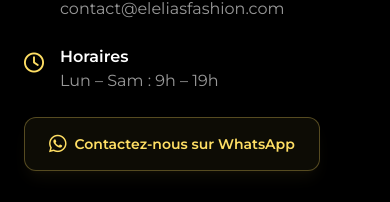
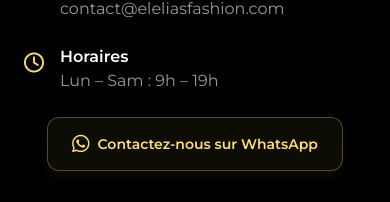
Before and after one commit to espoirallode-cmd/el_elias_fashion, a React (Vite) app: page / in a window 390 px wide. Shown: the part 5727-5929 px from the top of the page. Built offline with nearby package versions, Linux system fonts and the light colour scheme; the HTML template or start-up script is replaced by a standard one; a web font is replaced by a local one.

Commit message:
feat(ui): center WhatsApp button on mobile contact section

```diff
--- a/src/components/ContactSection.tsx
+++ b/src/components/ContactSection.tsx
@@ -38,7 +38,7 @@ const ContactSection = () => {
               href="https://wa.me/22900000000"
               target="_blank"
               rel="noopener noreferrer"
-              className="inline-flex items-center gap-2 bg-gold/5 backdrop-blur-md border border-gold/30 text-gold font-body font-semibold px-6 py-3 rounded-xl text-sm hover:bg-gold/20 hover:border-gold/50 transition-all duration-300 shadow-lg shadow-gold/5 group"
+              className="flex w-fit mx-auto lg:mx-0 items-center gap-2 bg-gold/5 backdrop-blur-md border border-gold/30 text-gold font-body font-semibold px-6 py-3 rounded-xl text-sm hover:bg-gold/20 hover:border-gold/50 transition-all duration-300 shadow-lg shadow-gold/5 group"
             >
               <i className="fa-brands fa-whatsapp text-xl group-hover:scale-110 transition-transform" />
               Contactez-nous sur WhatsApp
```
